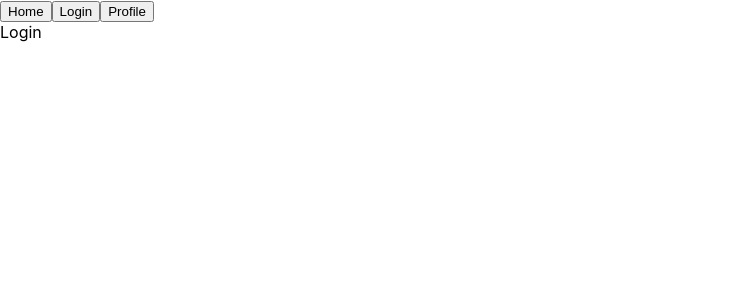
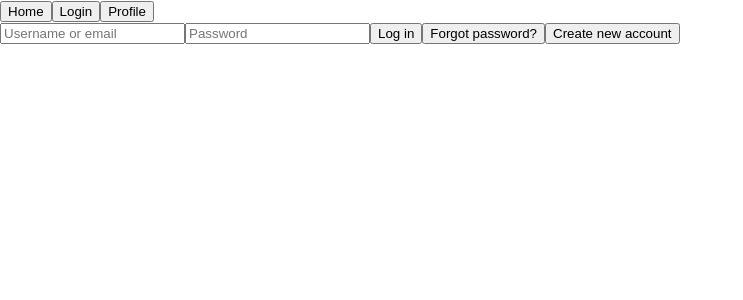
Before and after one commit to fdobkowski/facebook_clone, a React (Create React App) app in the folder frontend/: page /login in a window 1280 px wide. Shown: the top 300 px of the page, without its empty margins (0-743 px from the left). Built offline with nearby package versions, Linux system fonts and the light colour scheme.

Commit message:
added simple login layout

```diff
--- a/frontend/src/components/Login.js
+++ b/frontend/src/components/Login.js
@@ -1,8 +1,24 @@
+import {Field, Form, Formik} from "formik";
+
 const Login = () => {
+
+    const handleLogin = (values) => {
+
+    }
+
     return (
-        <div>
-            Login
-        </div>
+        <Formik initialValues={{
+            login: "",
+            password: ""
+        }} onSubmit={(values) => handleLogin(values)}>
+            <Form>
+                <Field name={"login"} placeholder={"Username or email"} />
+                <Field name={"password"} placeholder={"Password"} type={"password"} />
+                <button type={"submit"}>Log in</button>
+                <button>Forgot password?</button>
+                <button>Create new account</button>
+            </Form>
+        </Formik>
     )
 }
 
```
Also changed, not shown: 1 other file (tests, documents, lock files or other folders).
